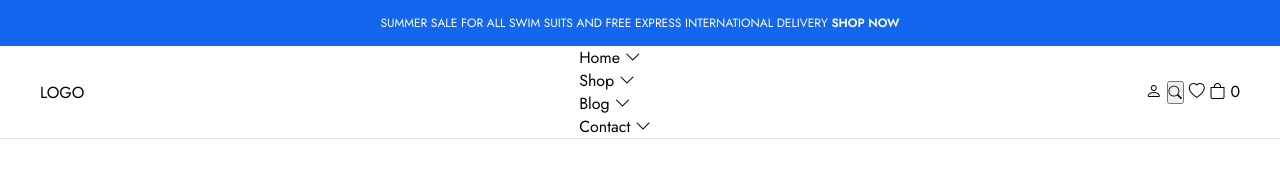
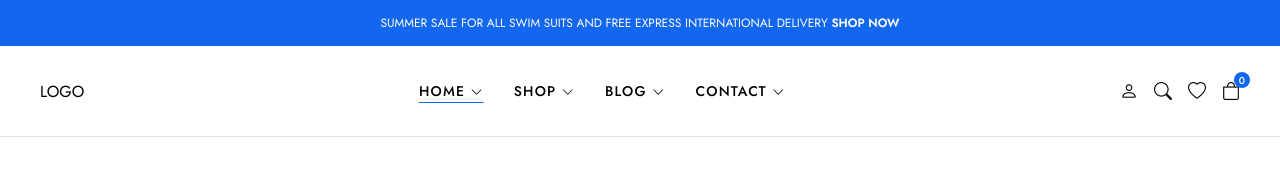
Before and after one commit to muratdo89/E-Commerce, a plain HTML site: page index.html in a window 1280 px wide. Drawn offline with nearby package versions, Linux system fonts and the light colour scheme.

Commit message:
Dropdown-Menu

```diff
--- a/index.html
+++ b/index.html
@@ -1,5 +1,6 @@
 <!DOCTYPE html>
 <html lang="en">
+
 <head>
   <meta charset="UTF-8" />
   <meta http-equiv="X-UA-Compatible" content="IE=edge" />
@@ -23,44 +24,84 @@
       <div class="container">
         <div class="header-wrapper">
           <div class="header-left">
-                <a href="#">LOGO</a></div>
+            <a href="#">LOGO</a>
+          </div>
           <div class="header-center">
             <nav class="navigation">
               <ul class="menu-list">
                 <li class="menu-list-item">
-                      <a href="#" class="menu-link">Home</a>
+                  <a href="#" class="menu-link active">
+                    Home
                     <i class="bi bi-chevron-down"></i>
+                  </a>
+                  <div class="menu-dropdown-wrapper">
+                    <ul class="menu-dropdown-content">
+                      <li>
+                        <a href="#"> Home Clean</a>
+                      </li>
+                      <li>
+                        <a href="#"> Home Collection</a>
+                      </li>
+                      <li>
+                        <a href="#"> Home Minimal</a>
+                      </li>
+                      <li>
+                        <a href="#"> Home Modern</a>
+                      </li>
+                      <li>
+                        <a href="#"> Home Parallax</a>
+                      </li>
+                      <li>
+                        <a href="#"> Home Strong</a>
+                      </li>
+                      <li>
+                        <a href="#"> Home Unique</a>
+                      </li>
+                      <li>
+                        <a href="#"> Home RTL</a>
+                      </li>
+                      <li>
+                        <a href="#"> Home Style</a>
+                      </li>
+                    </ul>
+                  </div>
                 </li>
                 <li class="menu-list-item">
-                      <a href="#" class="menu-link">Shop</a>
+                  <a href="#" class="menu-link">
+                    Shop
                     <i class="bi bi-chevron-down"></i>
+                  </a>
                 </li>
                 <li class="menu-list-item">
-                      <a href="#" class="menu-link">Blog</a>
+                  <a href="#" class="menu-link">
+                    Blog
                     <i class="bi bi-chevron-down"></i>
+                  </a>
                 </li>
                 <li class="menu-list-item">
-                     <a href="#" class="menu-link">Contact</a>
+                  <a href="#" class="menu-link">
+                    Contact
                     <i class="bi bi-chevron-down"></i>
+                  </a>
                 </li>
               </ul>
             </nav>
           </div>
           <div class="header-right">
             <div class="header-right-links">
-                <div class="header-account">
-                  <a href="#">
+              <a href="#" class="header-account">
                 <i class="bi bi-person"></i>
               </a>
-                  <button class="search-toggle">
+              <button class="toggle-button">
                 <i class="bi bi-search"></i>
               </button>
               <a href="#">
                 <i class="bi bi-heart"></i>
               </a>
-                  <a href="#">
+              <div class="header-cart">
+                <a href="#" class="header-cart-link">
                   <i class="bi bi-bag"></i>
-                    <span class="header-cart-count"> 0</span>
+                  <span class="header-cart-count">0</span>
                 </a>
               </div>
             </div>
@@ -69,4 +110,5 @@
       </div>
   </header>
 </body>
+
 </html>
--- a/style.css
+++ b/style.css
@@ -1,19 +1,20 @@
 @import url('https://fonts.googleapis.com/css2?family=Jost:ital,wght@0,300;0,400;0,500;0,600;1,300;1,500&display=swap');
 
-*{
+* {
     margin: 0;
     padding: 0;
     box-sizing: border-box;
     font-family: 'Jost', sans-serif;
 }
 
-ul,ol{
+ul,
+ol {
     margin: 0;
     padding: 0;
     list-style: none;
 }
 
-a{
+a {
     text-decoration: none;
     color: black;
 }
@@ -23,11 +24,11 @@ a{
 h4,
 h5,
 h6,
- p{
+p {
     margin: 0;
 }
 
- .container{
+.container {
     max-width: 1200px;
     width: 100%;
     margin: 0 auto;
@@ -35,30 +36,175 @@ a{
 
 /*  Header Start */
 
-header{
+header {
     border-bottom: 1px solid #dee0de;
 }
-.global-notification{
+
+.global-notification {
     background-color: #1367ef;
-    padding: 14px 0 ;
+    padding: 14px 0;
     text-align: center;
     font-size: 12px;
     color: white;
 
 }
-header{
+
+header {
     border-bottom: 1px solid #dee0ea;
 }
-.global-notification a{
+
+.global-notification a {
     color: white;
     font-weight: 600;
 }
-.header-wrapper{
+
+.header-row {
+    height: 90px;
+    display: flex;
+    align-items: center;
+}
+
+.header-wrapper {
     display: flex;
     justify-content: space-between;
     align-items: center;
 }
 
-.header-center menuitem{
+.header-left .logo {
+    font-size: 24px;
+    font-weight: 500;
     display: flex;
 }
+
+
+.header-center .navigation .menu-list {
+    display: flex;
+    column-gap: 30px;
+    align-items: center;
+
+}
+
+.header-center .menu-list .menu-list-item {
+    display: flex;
+    align-items: center;
+    position: relative;
+    height: 90px;
+
+}
+
+.header-center .menu-list .menu-link {
+
+    font-size: 14px;
+    font-weight: 500;
+    text-transform: uppercase;
+    letter-spacing: 1.2px;
+    position: relative;
+}
+
+.header-center .menu-list .menu-link::after {
+    content: "";
+    width: 0;
+    height: 1px;
+    background-color: #1367ef;
+    position: absolute;
+    bottom: -2px;
+    left: 50%;
+    transform: translate(-50%);
+    transition: 0.2s ease width;
+}
+
+.header-center .menu-list .menu-list-item:hover .menu-link::after {
+    width: 100%;
+}
+
+.header-center .menu-list .menu-link.active::after {
+    width: 100%;
+}
+
+.header-center .menu-list i {
+    font-size: 12px;
+
+}
+
+.header-right .header-right-links {
+    display: flex;
+    align-items: center;
+    column-gap: 16px;
+}
+
+ß .header-right .bi-person {
+    font-size: 23px;
+}
+
+.header-right .toggle-button {
+    border: none;
+    background-color: transparent;
+}
+
+.header-right i {
+    font-size: 18px;
+    display: flex;
+}
+
+.header-right .header-cart {
+    position: relative;
+}
+
+.header-right .header-cart-link .header-cart-count {
+    width: 16px;
+    height: 16px;
+    background-color: #1367ef;
+    color: white;
+    font-size: 10px;
+    border-radius: 100%;
+    position: absolute;
+    top: -10px;
+    right: -10px;
+    display: flex;
+    align-items: center;
+    justify-content: center;
+    font-weight: 500;
+}
+
+/*? Menu Dropdown Start */
+
+header .menu-dropdown-wrapper {
+    position: absolute;
+    top: 100%;
+    left: -30px;
+    opacity: 0;
+    visibility: hidden;
+    transition: all .2s ease;
+}
+
+header .menu-dropdown-content {
+
+    width: 220px;
+    background-color: #fff;
+    border: 1px solid #dee0de;
+    display: flex;
+    flex-direction: column;
+    padding: 18px 0;
+}
+
+header .menu-dropdown-content a {
+    display: flex;
+    padding: 4px 30px;
+    font-size: 14px;
+    transition: color .2s ease;
+
+}
+
+header .menu-dropdown-content a:hover {
+  color: #1367ef;
+
+}
+
+.header-center .menu-list  .menu-list-item:hover .menu-dropdown-wrapper{
+    opacity: 1;
+    visibility: visible;
+}
+
+/*? Menu Dropdown End  */
+
+/* Header end */
```
Lines whose indentation alone changed are shown as unchanged.
